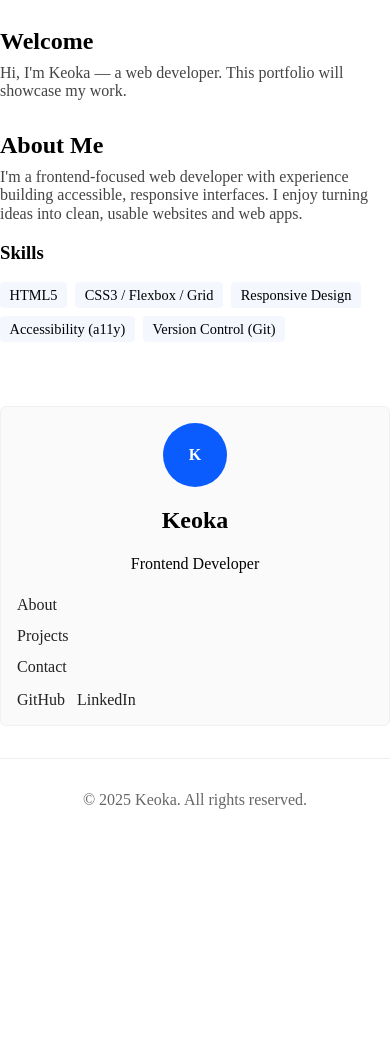
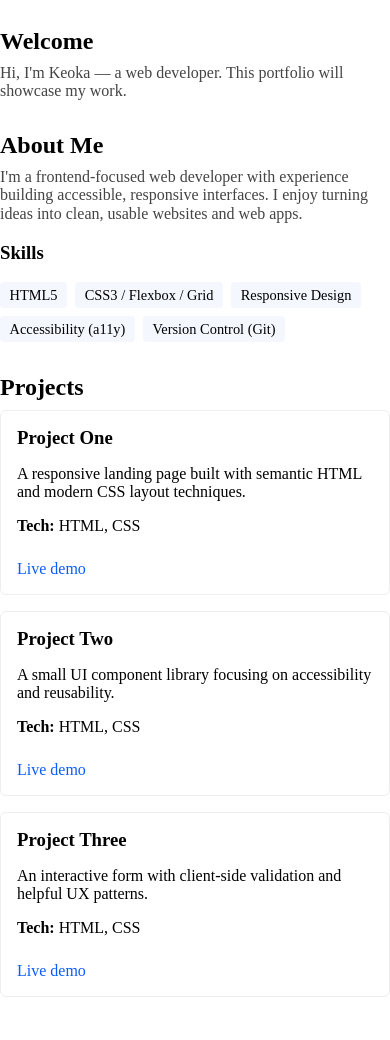
Before and after one commit to Keoka-coder/portfolio, a plain HTML site: page index.html in a window 390 px wide. Shown: the part 60-1100 px from the top of the page. Before the commit the page ends 902 px from the top, so only its background shows below. Drawn offline with nearby package versions, Linux system fonts and the light colour scheme.

Commit message:
Add Projects section with three project cards and responsive grid

```diff
--- a/index.html
+++ b/index.html
@@ -67,6 +67,32 @@
                     <li>Version Control (Git)</li>
                 </ul>
             </section>
+
+            <section id="projects" class="section section--projects">
+                <h2 class="section__title">Projects</h2>
+                <div class="projects">
+                    <article class="project-card">
+                        <h3 class="project-card__title">Project One</h3>
+                        <p class="project-card__desc">A responsive landing page built with semantic HTML and modern CSS layout techniques.</p>
+                        <p class="project-card__tech"><strong>Tech:</strong> HTML, CSS</p>
+                        <a class="project-card__link" href="#">Live demo</a>
+                    </article>
+
+                    <article class="project-card">
+                        <h3 class="project-card__title">Project Two</h3>
+                        <p class="project-card__desc">A small UI component library focusing on accessibility and reusability.</p>
+                        <p class="project-card__tech"><strong>Tech:</strong> HTML, CSS</p>
+                        <a class="project-card__link" href="#">Live demo</a>
+                    </article>
+
+                    <article class="project-card">
+                        <h3 class="project-card__title">Project Three</h3>
+                        <p class="project-card__desc">An interactive form with client-side validation and helpful UX patterns.</p>
+                        <p class="project-card__tech"><strong>Tech:</strong> HTML, CSS</p>
+                        <a class="project-card__link" href="#">Live demo</a>
+                    </article>
+                </div>
+            </section>
         </main>
     </div>
 
--- a/styles/style.css
+++ b/styles/style.css
@@ -151,6 +151,42 @@
     font-size: 0.9rem;
 }
 
+.projects {
+    display: grid;
+    grid-template-columns: repeat(3, 1fr);
+    gap: 1rem;
+}
+
+.project-card {
+    border: 1px solid #eee;
+    padding: 1rem;
+    border-radius: 6px;
+    background: #fff;
+}
+
+.project-card__title {
+    margin: 0 0 0.5rem 0;
+}
+
+.project-card__link {
+    display: inline-block;
+    margin-top: 0.5rem;
+    text-decoration: none;
+    color: var(--color-primary);
+}
+
+@media (max-width: 980px) {
+    .projects {
+        grid-template-columns: repeat(2, 1fr);
+    }
+}
+
+@media (max-width: 640px) {
+    .projects {
+        grid-template-columns: 1fr;
+    }
+}
+
 .site-footer {
     border-top: 1px solid #eee;
     padding: 1rem 0;
```
